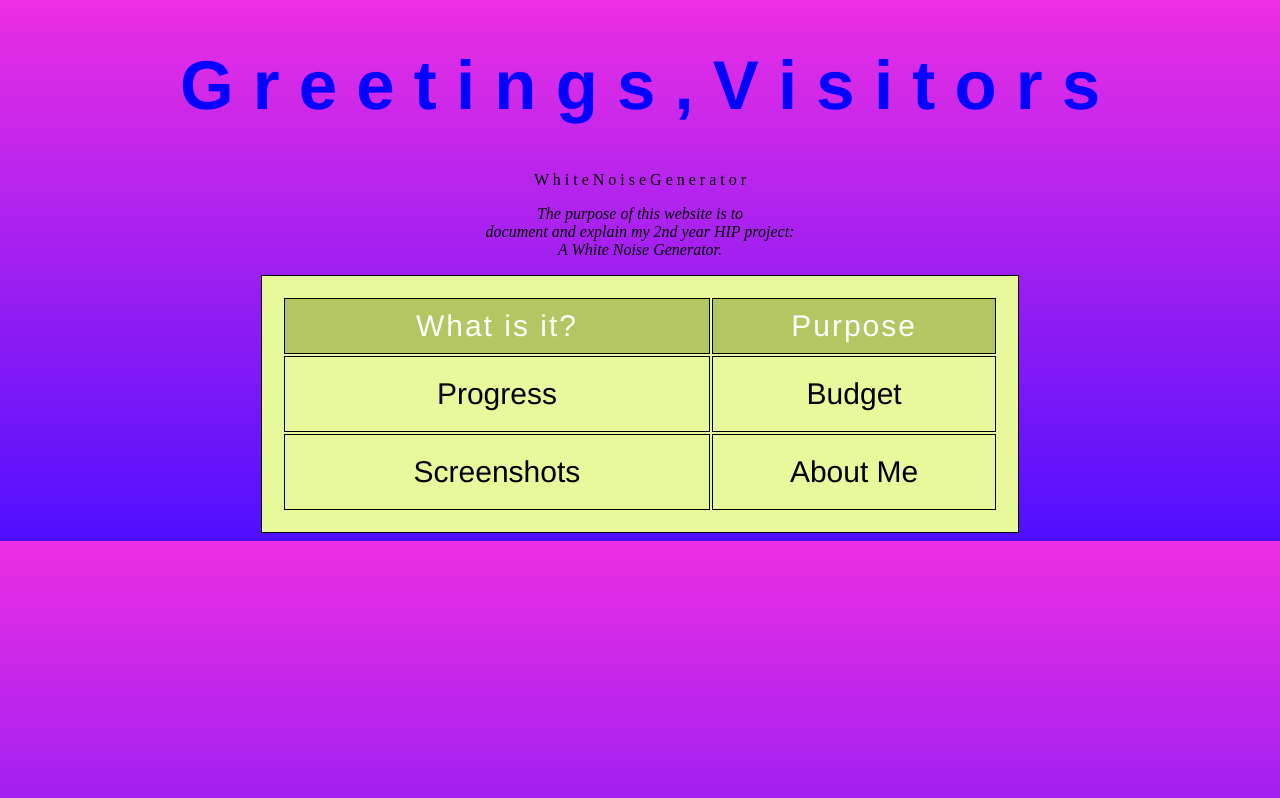
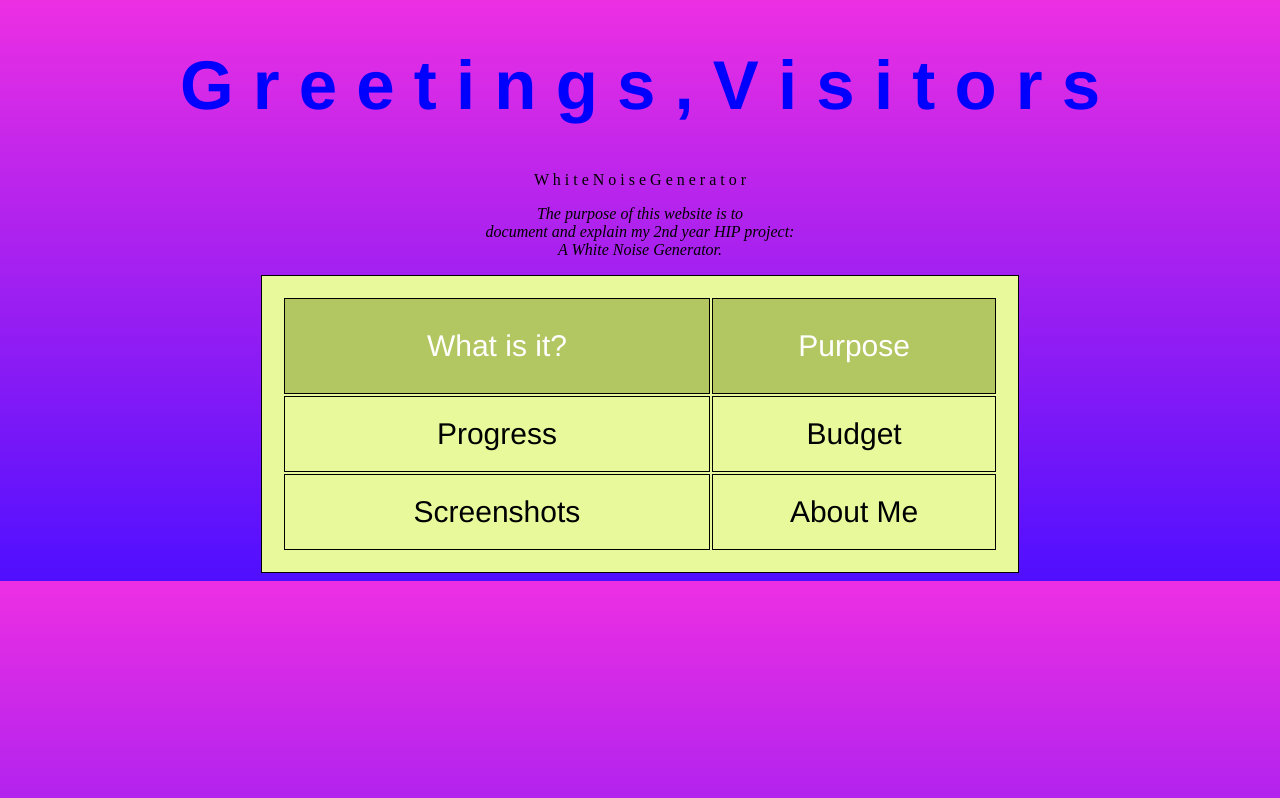
Before and after one commit to armenwould/AWrepository, a plain HTML site: page homepage.html in a window 1280 px wide. Drawn offline with Linux system fonts and the light colour scheme.

Commit message:
Update style.css

```diff
--- a/style.css
+++ b/style.css
@@ -20,8 +20,7 @@ thead th {
   color: #FFF;
   font-size: 30px;
   font-weight: 300;
-  padding: 10px;
-  letter-spacing: 2px;
+  padding: 30px;
   width: 60%;
 }
 
```
